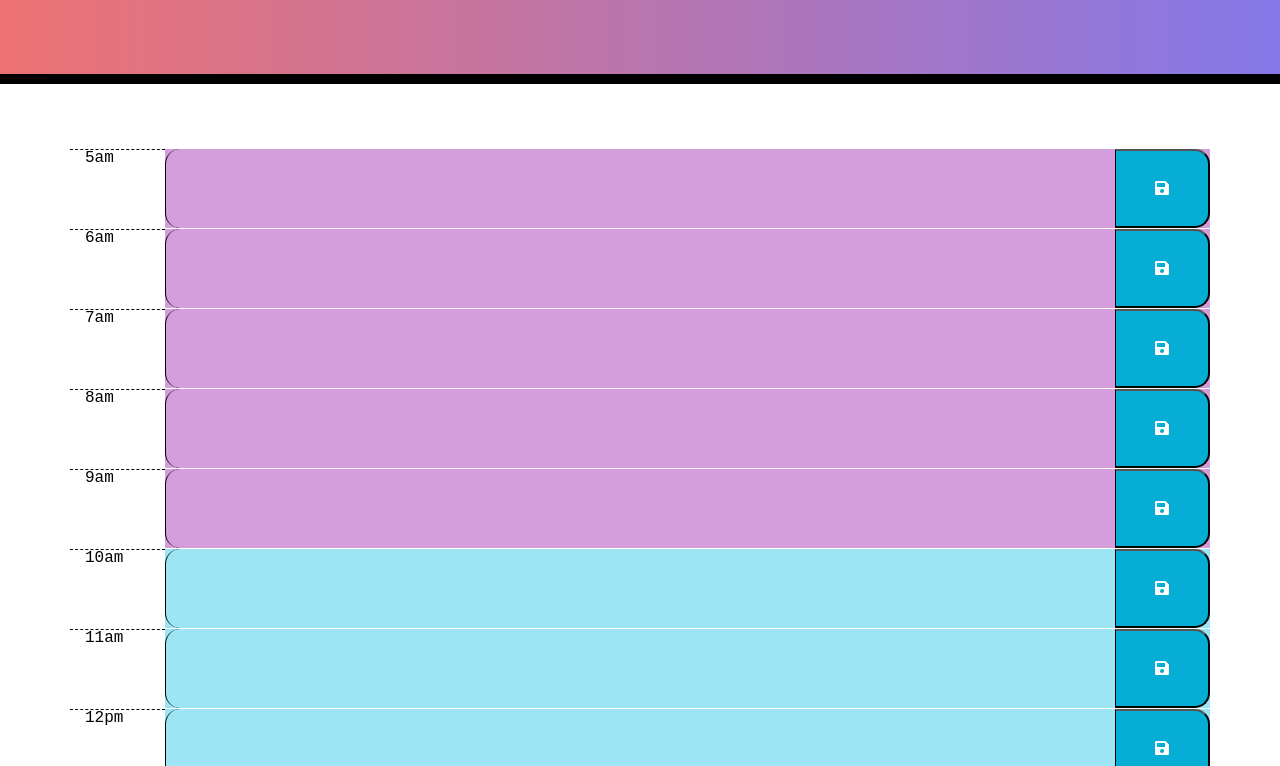
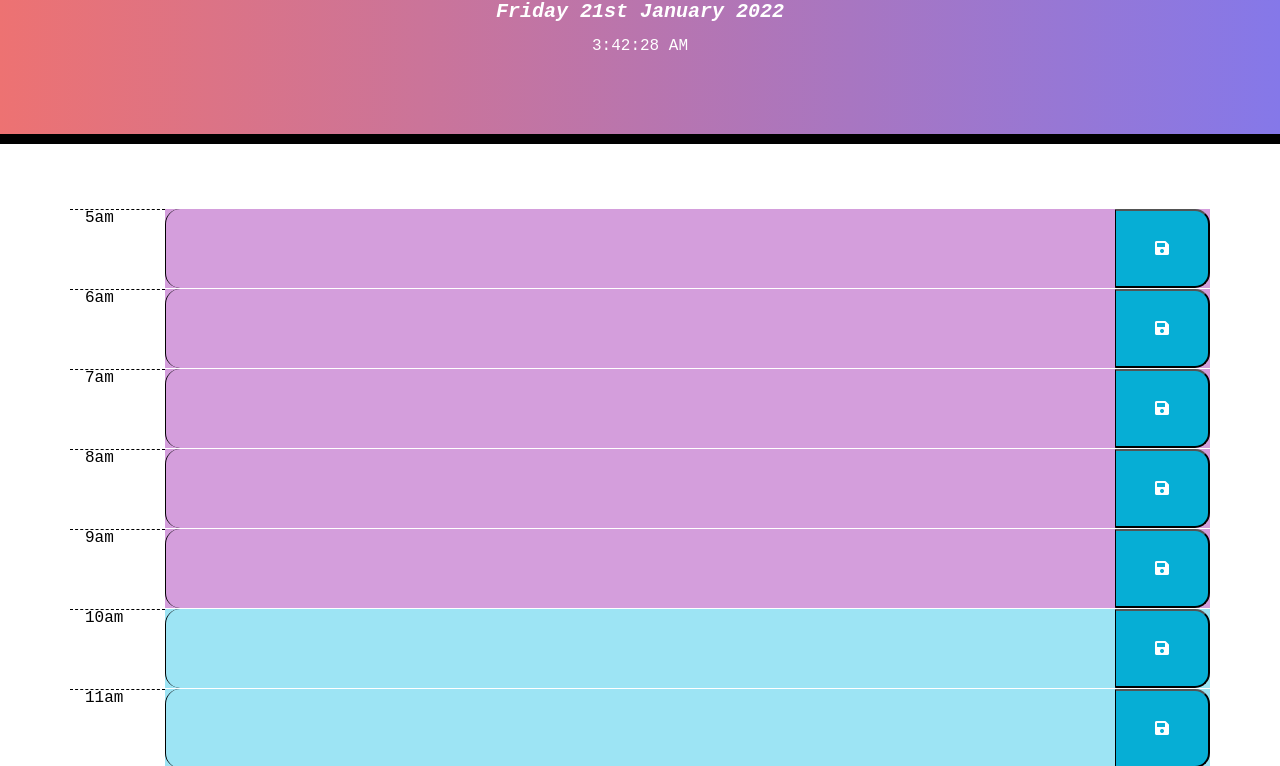
Before and after one commit to Yutthana00/toDoList, a plain HTML site: page index.html in a window 1280 px wide. Shown: the part 156-922 px from the top of the page. Drawn offline with nearby package versions, Linux system fonts and the light colour scheme.

Commit message:
time added

```diff
--- a/assets/css/style.css
+++ b/assets/css/style.css
@@ -13,7 +13,7 @@ body {
     padding: 10px;
   }
 
-  .jumbotron {
+    .jumbotron {
     background: linear-gradient(to right, #ed7272, #8578e9);
     text-align: center;
     background-color: transparent;
--- a/assets/js/script.js
+++ b/assets/js/script.js
@@ -2,9 +2,13 @@ var today = moment().format("dddd Do MMMM YYYY ");
 var currentTime = moment();
 var currentHour = moment().format("k");
 
+$("#currentDay").append(today)
 $(document).ready(function() {
+
 });
 
+var dt = new Date();
+document.getElementById("datetime").innerHTML = dt.toLocaleTimeString();
 
 $(".time-div").each(function () {
     var timeDiv = $(this).attr("id").split("-")[1];
--- a/index.html
+++ b/index.html
@@ -26,6 +26,7 @@
     <header class="jumbotron">
         <h1 class="display-3">Day Schedule</h1>
         <p id="currentDay" class="lead font-weight-bold font-italic"></p>
+        <p class="time"> <span id="datetime"></span></p>
     </header>
     <br>
     <br>
```
